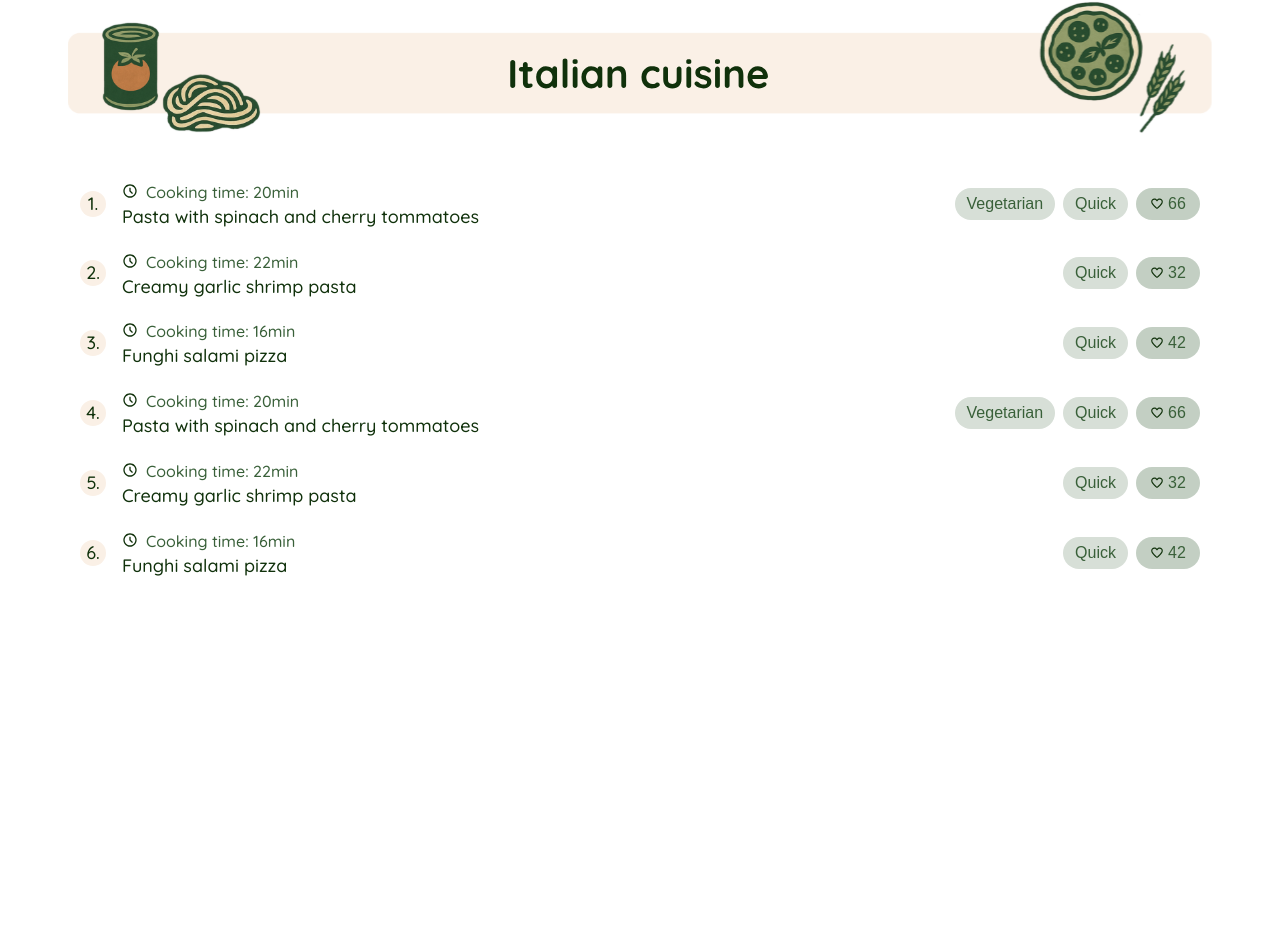
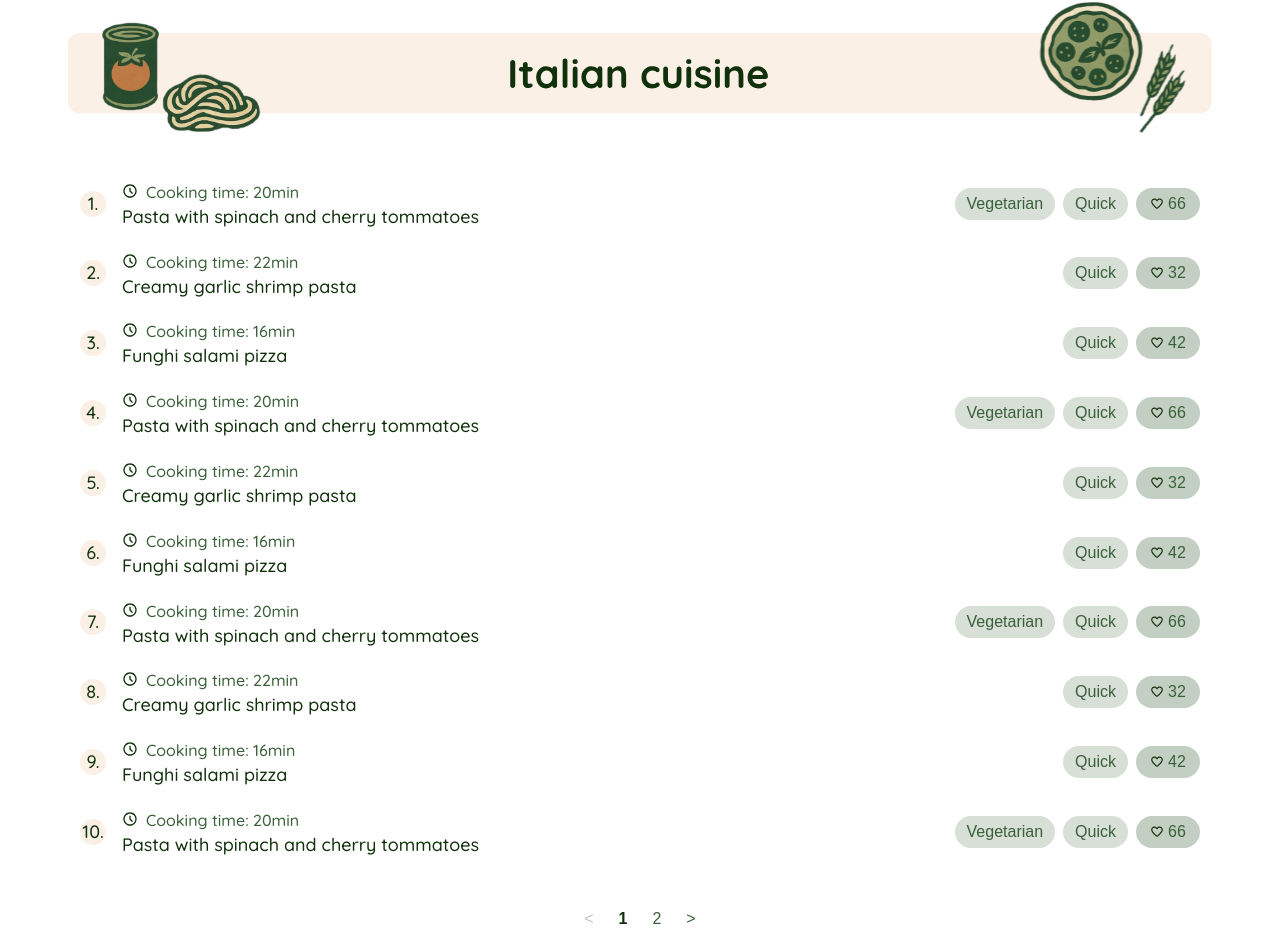
Before and after one commit to FatihYalcin42/code-cuisine, an Angular app: page /cookbook/1 in a window 1280 px wide. Shown: the part 179-1131 px from the top of the page. Before the commit the page ends 844 px from the top, so only its background shows below. Built offline with nearby package versions, Linux system fonts and the light colour scheme.

Commit message:
feat: add paginated cookbook category recipe lists with 10 items per page

```diff
--- a/src/app/pages/cookbook-category-page/cookbook-category-page.html
+++ b/src/app/pages/cookbook-category-page/cookbook-category-page.html
@@ -25,7 +25,7 @@
     </div>
 
     <section class="cookbook-category-recipes" [attr.aria-label]="category().title">
-      @for (recipe of category().recipes; track $index) {
+      @for (recipe of visibleRecipes(); track $index) {
         <article
           class="cookbook-category-row"
           role="button"
@@ -34,7 +34,7 @@
           (keydown.enter)="openRecipe(recipe)"
           (keydown.space)="openRecipe(recipe); $event.preventDefault()"
         >
-          <div class="cookbook-category-row-index">{{ $index + 1 }}.</div>
+          <div class="cookbook-category-row-index">{{ recipeNumber($index) }}.</div>
 
           <div class="cookbook-category-row-main">
             <span class="cookbook-category-row-time">
@@ -58,5 +58,43 @@
         </article>
       }
     </section>
+
+    @if (totalPages() > 1) {
+      <nav class="cookbook-category-pagination" aria-label="Recipe list pages">
+        <button
+          type="button"
+          class="cookbook-category-pagination-control"
+          [class.is-disabled]="currentPage() === 1"
+          [disabled]="currentPage() === 1"
+          (click)="changePage(currentPage() - 1)"
+          aria-label="Previous page"
+        >
+          &lt;
+        </button>
+
+        @for (page of pageNumbers(); track page) {
+          <button
+            type="button"
+            class="cookbook-category-pagination-page"
+            [class.is-active]="page === currentPage()"
+            (click)="changePage(page)"
+            [attr.aria-current]="page === currentPage() ? 'page' : null"
+          >
+            {{ page }}
+          </button>
+        }
+
+        <button
+          type="button"
+          class="cookbook-category-pagination-control"
+          [class.is-disabled]="currentPage() === totalPages()"
+          [disabled]="currentPage() === totalPages()"
+          (click)="changePage(currentPage() + 1)"
+          aria-label="Next page"
+        >
+          &gt;
+        </button>
+      </nav>
+    }
   </section>
 </main>
--- a/src/app/pages/cookbook-category-page/cookbook-category-page.scss
+++ b/src/app/pages/cookbook-category-page/cookbook-category-page.scss
@@ -80,6 +80,44 @@
 .cookbook-category-recipes {
   display: grid;
   gap: 8px;
+}
+
+.cookbook-category-pagination {
+  display: inline-flex;
+  align-items: center;
+  justify-content: center;
+  gap: 10px;
+  margin: 16px auto 0;
+}
+
+.cookbook-category-pagination-control,
+.cookbook-category-pagination-page {
+  display: inline-flex;
+  align-items: center;
+  justify-content: center;
+  min-width: 24px;
+  height: 24px;
+  padding: 0 4px;
+  border: 0;
+  background: transparent;
+  color: #396039;
+  font-family: 'Mulish', sans-serif;
+  font-size: 16px;
+  font-style: normal;
+  font-weight: 500;
+  line-height: 1;
+  letter-spacing: 0;
+  cursor: pointer;
+}
+
+.cookbook-category-pagination-page.is-active {
+  color: #10310b;
+  font-weight: 700;
+}
+
+.cookbook-category-pagination-control.is-disabled {
+  opacity: 0.35;
+  cursor: default;
 }
 
 .cookbook-category-row {
@@ -209,6 +247,10 @@
     align-items: start;
   }
 
+  .cookbook-category-pagination {
+    gap: 8px;
+  }
+
   .cookbook-category-row-tags {
     grid-column: 2;
     justify-content: start;
--- a/src/app/pages/cookbook-category-page/cookbook-category-page.ts
+++ b/src/app/pages/cookbook-category-page/cookbook-category-page.ts
@@ -14,12 +14,27 @@ type CookbookCategoryConfig = {
   recipes: CookbookCategoryRecipe[];
 };
 
+const PAGE_SIZE = 10;
+
+function repeatRecipes(recipes: CookbookCategoryRecipe[], total: number): CookbookCategoryRecipe[] {
+  return Array.from({ length: total }, (_, index) => {
+    const recipe = recipes[index % recipes.length];
+
+    return {
+      ...recipe,
+      ingredients: [...recipe.ingredients],
+      steps: [...recipe.steps],
+      badges: [...recipe.badges],
+    };
+  });
+}
+
 const COOKBOOK_CATEGORY_CONFIGS: CookbookCategoryConfig[] = [
   {
     slug: 'italian',
     title: 'Italian cuisine',
     heroSrc: '/Icons/Property 1=Italian.svg',
-    recipes: [
+    recipes: repeatRecipes([
       {
         title: 'Pasta with spinach and cherry tommatoes',
         description: 'A creamy weeknight pasta with fresh greens and a fast tomato finish.',
@@ -47,40 +62,13 @@ const COOKBOOK_CATEGORY_CONFIGS: CookbookCategoryConfig[] = [
         likes: 42,
         badges: ['Quick'],
       },
-      {
-        title: 'Pasta with spinach and cherry tommatoes',
-        description: 'A creamy weeknight pasta with fresh greens and a fast tomato finish.',
-        prepTime: '20min',
-        ingredients: ['80g Pasta noodles', '100g Baby spinach', '150g Cherry tomatoes'],
-        steps: ['Boil pasta.', 'Cook tomatoes and spinach.', 'Fold everything together and serve.'],
-        likes: 66,
-        badges: ['Vegetarian', 'Quick'],
-      },
-      {
-        title: 'Creamy garlic shrimp pasta',
-        description: 'Silky pasta with shrimp, garlic and parmesan.',
-        prepTime: '22min',
-        ingredients: ['Linguine', 'Shrimp', 'Parmesan'],
-        steps: ['Cook pasta.', 'Saute shrimp.', 'Combine and finish.'],
-        likes: 32,
-        badges: ['Quick'],
-      },
-      {
-        title: 'Funghi salami pizza',
-        description: 'Crisp pizza topped with mushrooms, salami and herbs.',
-        prepTime: '16min',
-        ingredients: ['Pizza dough', 'Mushrooms', 'Salami'],
-        steps: ['Shape dough.', 'Top pizza.', 'Bake and slice.'],
-        likes: 42,
-        badges: ['Quick'],
-      },
-    ],
+    ], 15),
   },
   {
     slug: 'german',
     title: 'German cuisine',
     heroSrc: '/Icons/Property 1=German.svg',
-    recipes: [
+    recipes: repeatRecipes([
       {
         title: 'Crispy potato skillet',
         description: 'Golden potatoes with herbs, onion and a quick pan sauce.',
@@ -99,13 +87,13 @@ const COOKBOOK_CATEGORY_CONFIGS: CookbookCategoryConfig[] = [
         likes: 49,
         badges: ['Gourmet'],
       },
-    ],
+    ], 15),
   },
   {
     slug: 'japanese',
     title: 'Japanese cuisine',
     heroSrc: '/Icons/Property 1=Japanese.svg',
-    recipes: [
+    recipes: repeatRecipes([
       {
         title: 'Vegetable rice bowl',
         description: 'A light bowl with rice, roasted vegetables and a bright dressing.',
@@ -124,13 +112,13 @@ const COOKBOOK_CATEGORY_CONFIGS: CookbookCategoryConfig[] = [
         likes: 61,
         badges: ['Quick'],
       },
-    ],
+    ], 15),
   },
   {
     slug: 'gourmet',
     title: 'Gourmet cuisine',
     heroSrc: '/Icons/Property 1=Gourmet.svg',
-    recipes: [
+    recipes: repeatRecipes([
       {
         title: 'Seared duck with spring vegetables',
         description: 'Plated with finesse and a glossy reduction.',
@@ -149,13 +137,13 @@ const COOKBOOK_CATEGORY_CONFIGS: CookbookCategoryConfig[] = [
         likes: 47,
         badges: ['Vegetarian'],
       },
-    ],
+    ], 15),
   },
   {
     slug: 'indian',
     title: 'Indian cuisine',
     heroSrc: '/Icons/Property 1=Indian.svg',
-    recipes: [
+    recipes: repeatRecipes([
       {
         title: 'Paneer masala thali',
         description: 'A full plate with spices, rice and warm flatbread.',
@@ -174,13 +162,13 @@ const COOKBOOK_CATEGORY_CONFIGS: CookbookCategoryConfig[] = [
         likes: 44,
         badges: ['Vegetarian', 'Quick'],
       },
-    ],
+    ], 15),
   },
   {
     slug: 'fusion',
     title: 'Fusion cuisine',
     heroSrc: '/Icons/Property 1=Fusion.svg',
-    recipes: [
+    recipes: repeatRecipes([
       {
         title: 'Fusion sushi tasting plate',
         description: 'A modern plate with playful colors and shapes.',
@@ -199,7 +187,7 @@ const COOKBOOK_CATEGORY_CONFIGS: CookbookCategoryConfig[] = [
         likes: 51,
         badges: ['Quick'],
       },
-    ],
+    ], 15),
   },
 ];
 
@@ -214,14 +202,49 @@ export class CookbookCategoryPageComponent {
   private readonly router = inject(Router);
   private readonly recipeGeneration = inject(RecipeGenerationService);
 
+  protected readonly pageSize = PAGE_SIZE;
+
   protected readonly category = computed(() => {
     const slug = this.route.snapshot.paramMap.get('category') ?? '';
 
     return COOKBOOK_CATEGORY_CONFIGS.find((entry) => entry.slug === slug) ?? COOKBOOK_CATEGORY_CONFIGS[0];
   });
 
+  protected readonly currentPage = computed(() => {
+    const rawPage = Number(this.route.snapshot.queryParamMap.get('page') ?? '1');
+    const page = Number.isFinite(rawPage) ? Math.floor(rawPage) : 1;
+    return Math.max(1, Math.min(page, this.totalPages()));
+  });
+
+  protected readonly totalPages = computed(() => Math.max(1, Math.ceil(this.category().recipes.length / PAGE_SIZE)));
+
+  protected readonly visibleRecipes = computed(() => {
+    const start = (this.currentPage() - 1) * PAGE_SIZE;
+    return this.category().recipes.slice(start, start + PAGE_SIZE);
+  });
+
+  protected readonly pageNumbers = computed(() =>
+    Array.from({ length: this.totalPages() }, (_, index) => index + 1),
+  );
+
   protected openRecipe(recipe: GeneratedRecipe): void {
     this.recipeGeneration.selectRecipe(recipe);
     void this.router.navigate(['/preparation'], { queryParams: { from: 'cookbook' } });
   }
+
+  protected recipeNumber(indexOnPage: number): number {
+    return (this.currentPage() - 1) * PAGE_SIZE + indexOnPage + 1;
+  }
+
+  protected changePage(page: number): void {
+    if (page < 1 || page > this.totalPages() || page === this.currentPage()) {
+      return;
+    }
+
+    void this.router.navigate([], {
+      relativeTo: this.route,
+      queryParams: { page },
+      queryParamsHandling: 'merge',
+    });
+  }
 }
```
